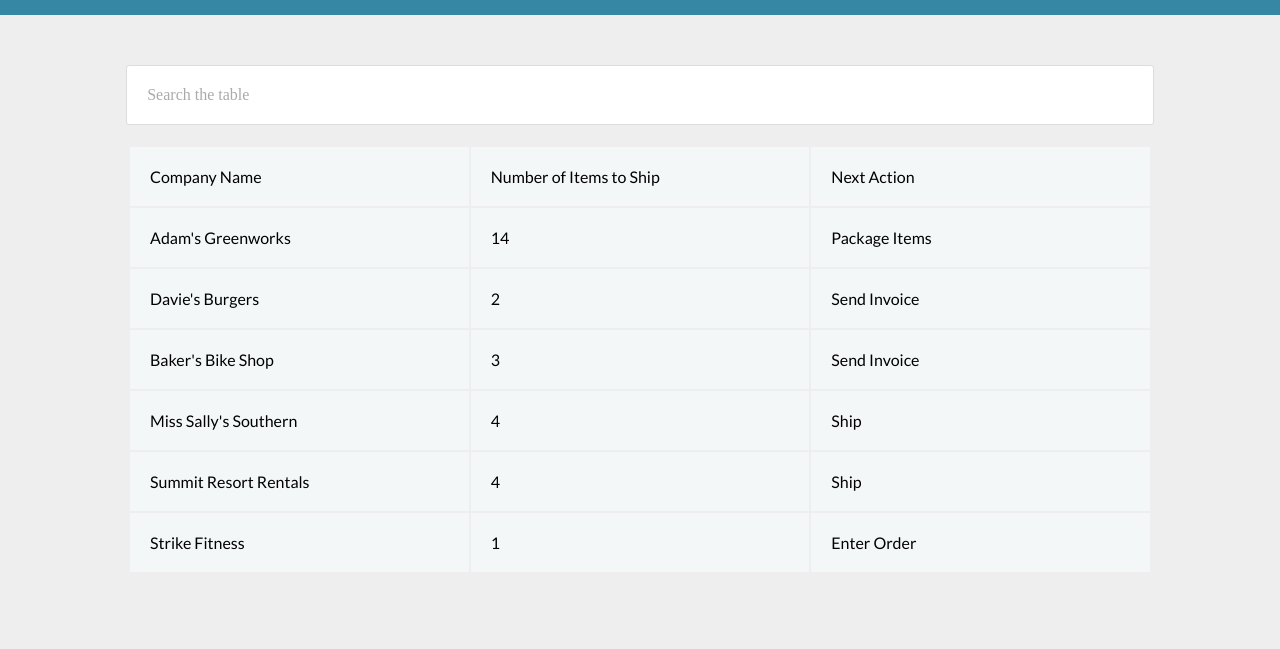
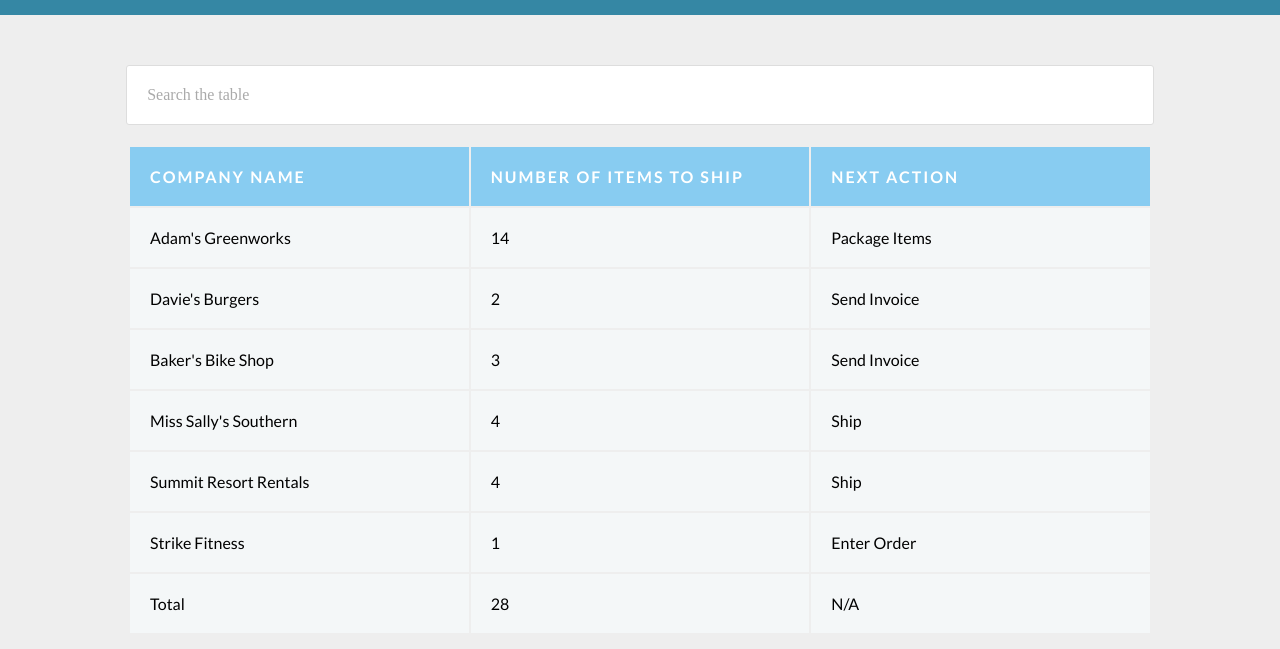
Before and after one commit to AnniePawl/codecademy-learn-html, a plain HTML site: page about-me.html in a window 1280 px wide. Shown: the part 93-742 px from the top of the page. Drawn offline with Linux system fonts and the light colour scheme.

Commit message:
completed table example

```diff
--- a/about-me.html
+++ b/about-me.html
@@ -24,17 +24,21 @@
   <div class="search">Search the table</div>
 
   <table>
+    <thead>
         <tr>
-      <th>Company Name</th>
-      <th>Number of Items to Ship</th>
-      <th>Next Action</th>
+          <th><strong>Company Name</strong></th>
+          <th><strong>Number of Items to Ship</strong></th>
+          <th><strong>Next Action</strong></th>
         </tr>
+    </thead>
 
+    <tbody>
         <tr>
           <td> Adam's Greenworks</td>
           <td> 14 </td>
           <td> Package Items </td>
         </tr>
+
         <tr>
           <td>Davie's Burgers</td>
           <td>2</td>
@@ -60,6 +64,12 @@
           <td>1</td>
           <td>Enter Order</td>
         </tr>
+    </tbody>
+    <tf>
+        <td>Total</td>
+        <td>28</td>
+        <td>N/A</td>
+    </tf>
   </table>
 </body>
 </html>
```
Also changed, not shown: index.html (+1 -1 lines). Lines whose indentation alone changed are shown as unchanged.
